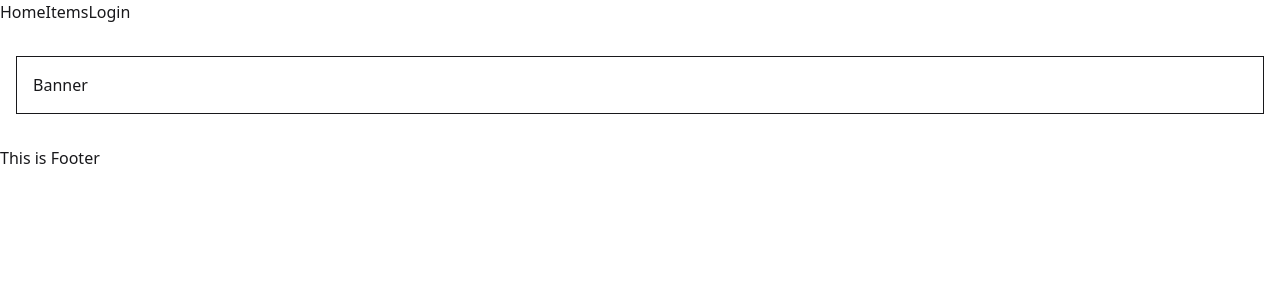
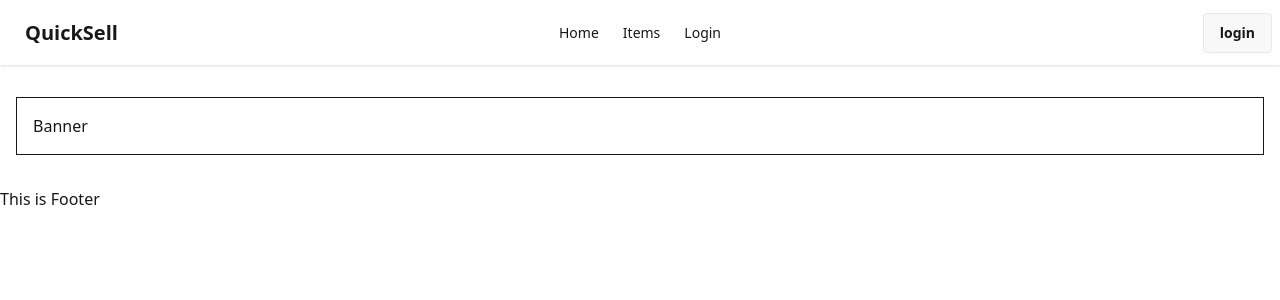
Before and after one commit to MdRehanAli/quick-sell, a Next.js app: page / in a window 1280 px wide. Shown: the top 300 px of the page. Built offline with nearby package versions, Linux system fonts and the light colour scheme.

Commit message:
Added navbar

```diff
--- a/src/components/Navbar.jsx
+++ b/src/components/Navbar.jsx
@@ -2,13 +2,36 @@
 import React from 'react';
 
 const Navbar = () => {
+    const navLinks = <>
+        <li><Link href="/">Home</Link></li>
+        <li><Link href="/items">Items</Link></li>
+        <li><Link href="/login">Login</Link></li>
+    </>
     return (
         <header>
-            <nav>
-                <Link href="/">Home</Link>
-                <Link href="/items">Items</Link>
-                <Link href="/login">Login</Link>
-            </nav>
+            <div className="navbar bg-base-100 shadow-sm">
+                <div className="navbar-start">
+                    <div className="dropdown">
+                        <div tabIndex={0} role="button" className="btn btn-ghost lg:hidden">
+                            <svg xmlns="http://www.w3.org/2000/svg" className="h-5 w-5" fill="none" viewBox="0 0 24 24" stroke="currentColor"> <path strokeLinecap="round" strokeLinejoin="round" strokeWidth="2" d="M4 6h16M4 12h8m-8 6h16" /> </svg>
+                        </div>
+                        <ul
+                            tabIndex="-1"
+                            className="menu menu-sm dropdown-content bg-base-100 rounded-box z-1 mt-3 w-52 p-2 shadow">
+                            {navLinks}
+                        </ul>
+                    </div>
+                    <a className="btn btn-ghost text-xl">QuickSell</a>
+                </div>
+                <div className="navbar-center hidden lg:flex">
+                    <ul className="menu menu-horizontal px-1">
+                        {navLinks}
+                    </ul>
+                </div>
+                <div className="navbar-end">
+                    <Link href={"/login"} className="btn">login</Link>
+                </div>
+            </div>
         </header>
     );
 };
```
